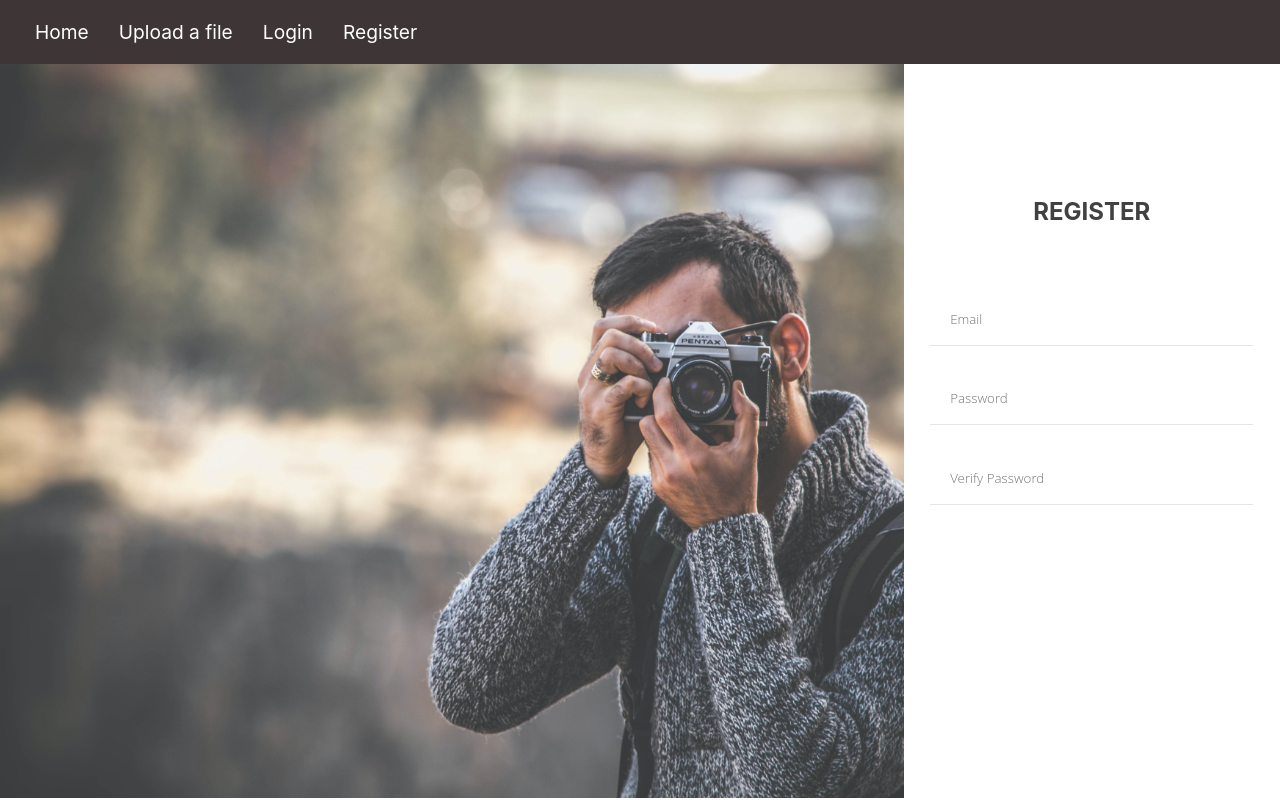
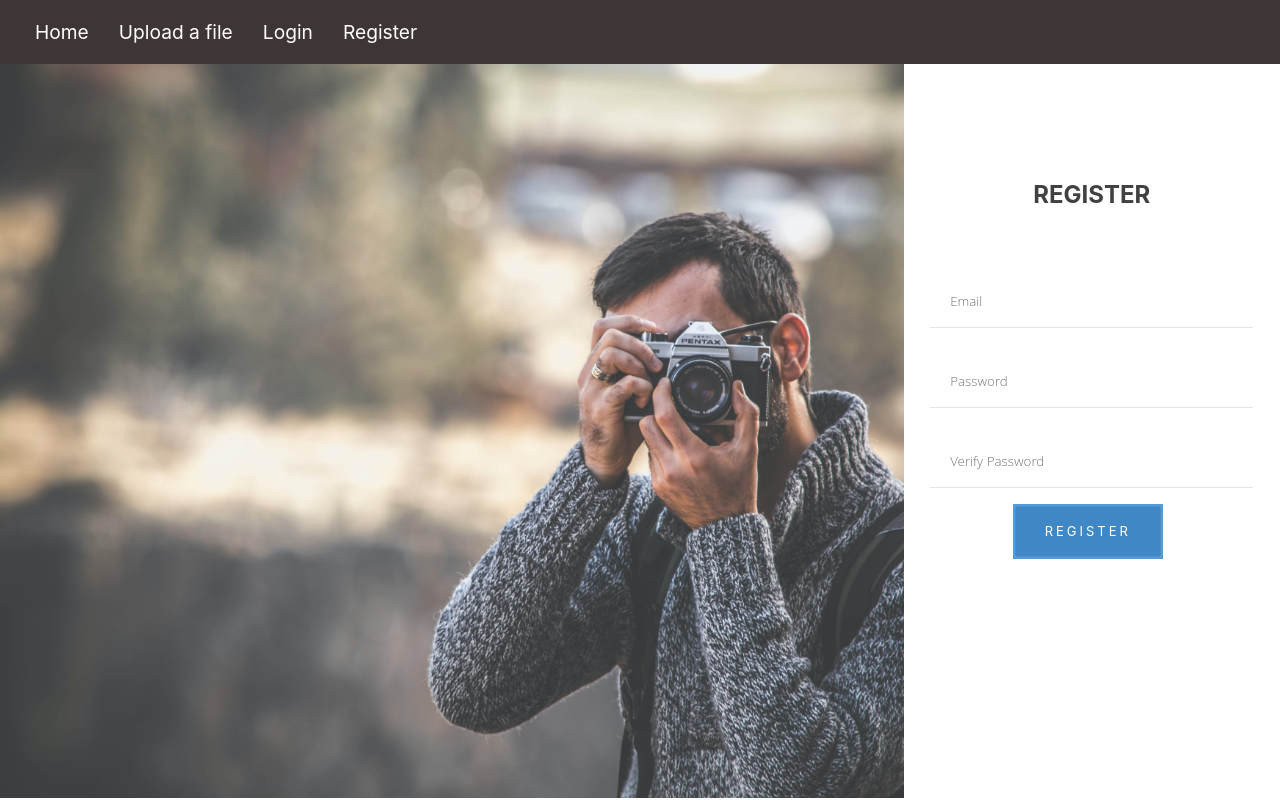
Before and after one commit to POPSoftwareTeam/Profolio-Web, a React (Create React App) app in the folder profolioweb/: page /Register in a window 1280 px wide. Built offline with nearby package versions, Linux system fonts and the light colour scheme.

Commit message:
added buttons to the login register pages, should pull to its own component tho

```diff
--- a/profolioweb/src/Components/LoginPage.tsx
+++ b/profolioweb/src/Components/LoginPage.tsx
@@ -43,12 +43,24 @@ const Login: React.FC = (props) => {
                 onChange={(event: any) => setPassword(event.target.value)}
               />
             </div>
-            <button
-              type="button"
-              onClick={async () => await submitCharityToAPI()}
-            >
-              Login
-            </button>
+           <div className="buttonBoxCenter">
+                <div
+                  className="button"
+                  onClick={async () => await submitCharityToAPI()}
+                >
+                  <span>Login</span>
+                  <svg>
+                    <polyline
+                      className="o1"
+                      points="0 0, 150 0, 150 55, 0 55, 0 0"
+                    ></polyline>
+                    <polyline
+                      className="o2"
+                      points="0 0, 150 0, 150 55, 0 55, 0 0"
+                    ></polyline>
+                  </svg>
+                </div>
+              </div>
           </form>
         </div>
       </div>
--- a/profolioweb/src/Components/RegisterPage.tsx
+++ b/profolioweb/src/Components/RegisterPage.tsx
@@ -20,7 +20,9 @@ const Register: React.FC = (props) => {
       <div className="form-grid-container">
         <div className="leftImage"></div>
         <div className="form">
-            <h2><b>Register</b></h2>
+          <h2>
+            <b>Register</b>
+          </h2>
           <form>
             <div className="formContent">
               {/* <label>Email:</label> */}
@@ -49,13 +51,24 @@ const Register: React.FC = (props) => {
                 value={verifyPassword}
                 onChange={(event: any) => setVerifyPassword(event.target.value)}
               />
-
-            <button
-              type="button"
+              <div className="buttonBoxCenter">
+                <div
+                  className="button"
                   onClick={async () => await submitCharityToAPI()}
                 >
-              Register
-            </button>
+                  <span>Register</span>
+                  <svg>
+                    <polyline
+                      className="o1"
+                      points="0 0, 150 0, 150 55, 0 55, 0 0"
+                    ></polyline>
+                    <polyline
+                      className="o2"
+                      points="0 0, 150 0, 150 55, 0 55, 0 0"
+                    ></polyline>
+                  </svg>
+                </div>
+              </div>
             </div>
           </form>
         </div>
--- a/profolioweb/src/css/homepage.scss
+++ b/profolioweb/src/css/homepage.scss
@@ -68,13 +68,19 @@
 //////////////////////////////////////
 //Button CSS
 //////////////////////////////////////@extend@import url("https://fonts.googleapis.com/css?family=Raleway:400,400i,700");
-.mainText .prompt .buttonBox{
+.buttonBox{
     margin: 1em .5em 1em 0em;
     display: flex;
 	align-items: center;
     justify-content: left;
 }
-.mainText .prompt .button {
+.buttonBoxCenter{
+    margin: 1em .5em 1em 0em;
+    display: flex;
+	align-items: center;
+    justify-content: center;
+}
+.button {
 	display: flex;
 	align-items: center;
     justify-content: center;
```
Lines whose indentation alone changed are shown as unchanged.
